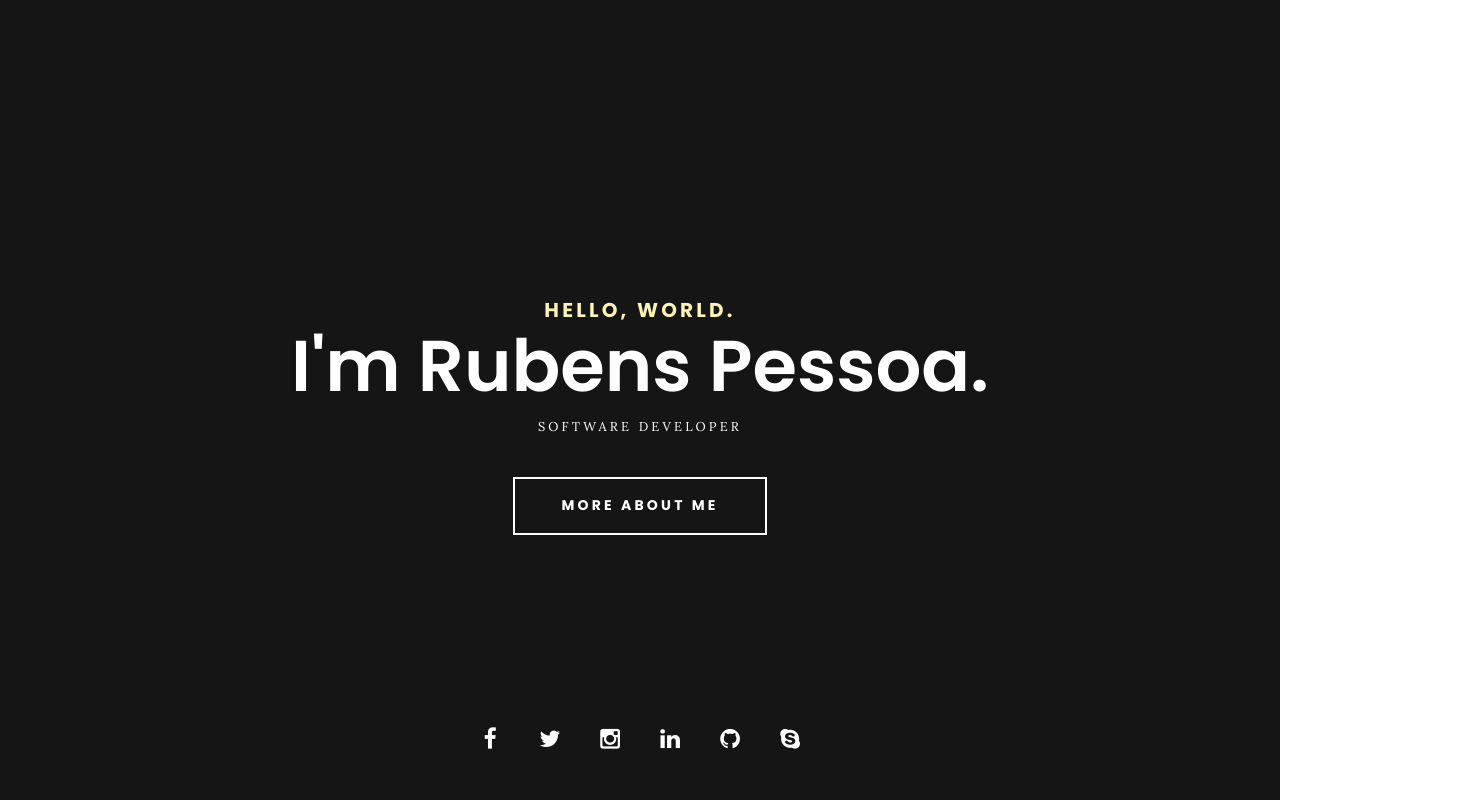
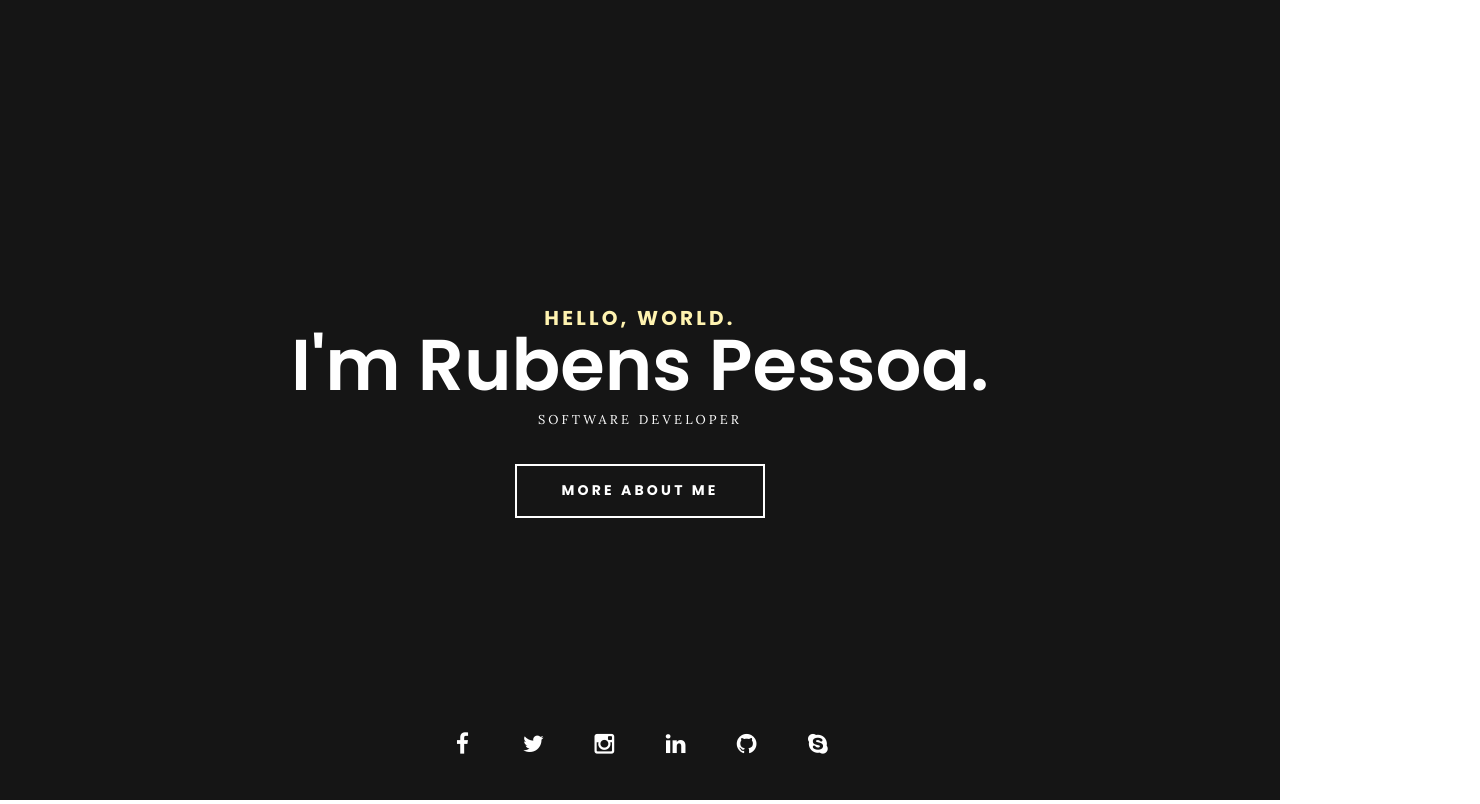
Before and after one commit to rubenspessoa/handmade-website, a plain HTML site: page index.html in a window 1280 px wide. Shown: the top 804 px of the page, 1480 px wide, since content can reach past the window. Drawn offline with nearby package versions, Linux system fonts and the light colour scheme.

Commit message:
Migrating from flexbox to bootstrap grid system

```diff
--- a/index.html
+++ b/index.html
@@ -1,17 +1,31 @@
 <!DOCTYPE html>
     <head>
         <title>Rubens Pessoa, the developer.</title>
+        <link rel="stylesheet" href="https://maxcdn.bootstrapcdn.com/bootstrap/4.0.0/css/bootstrap.min.css" integrity="sha384-Gn5384xqQ1aoWXA+058RXPxPg6fy4IWvTNh0E263XmFcJlSAwiGgFAW/dAiS6JXm" crossorigin="anonymous">
         <link rel="stylesheet" type="text/css" href="styles/style.css">
     </head>
     <body>
         <main>
             <!-- INTRO -->
-            <div class="intro intro-flex-container">
-                <div class="intro-row">
-                    <div class="intro-flex-item">
+            <div class="intro">
+                <div class="intro-flex-item container-fluid h-100">
+                    <div class="row align-items-center h-100">
+                        <div class="col-12">
+                            <div class="row">
+                                <div class="col">
                                     <h5>Hello, world.</h5>
+                                </div>
+                            </div>
+                            <div class="row">
+                                <div class="col">
                                     <h1>I'm Rubens Pessoa.</h1>
+                                </div>
+                            </div>
+                            <div class="row">
+                                <div class="col">
                                     <h6>Software Developer</h6>
+                                </div>
+                            </div>
                             <div class="buttons-container">
                                 <div class="button btn-black">
                                     <a href="#about">More about me</a>
@@ -19,25 +33,32 @@
                             </div>
                         </div>
                     </div>
-                <div class="social-flex-container">
-                    <div class="social-flex-item">
+                </div>
+                <div class="row social-flex-container">
+                    <div class="col-4"></div>
+                    <div class="col-4">
+                        <div class="row">
+                            <div class="col social-flex-item">
                                 <a href="https://www.facebook.com/rubenspbf"><i class="fa fa-facebook"></i></a>
                             </div>
-                    <div class="social-flex-item">
+                            <div class="col social-flex-item">
                                 <a href="https://twitter.com/rubenspbf"><i class="fa fa-twitter"></i></a>
                             </div>
-                    <div class="social-flex-item">
+                            <div class="col social-flex-item">
                                 <a href="https://www.instagram.com/rubenspbf/"><i class="fa fa-instagram"></i></a>
                             </div>
-                    <div class="social-flex-item">
+                            <div class="col social-flex-item">
                                 <a href="https://www.linkedin.com/in/rubenspbf/"><i class="fa fa-linkedin"></i></a>
                             </div>
-                    <div class="social-flex-item">
+                            <div class="col social-flex-item">
                                 <a href="https://github.com/rubenspessoa"><i class="fa fa-github"></i></a>
                             </div>
-                    <div class="social-flex-item">
+                            <div class="col social-flex-item">
                                 <a href="skype:rubens.pessoa.de.barros.filho"><i class="fa fa-skype"></i></a>
                             </div>
+                        </div>
+                    </div>
+                    <div class="col-4"></div>
                 </div>
             </div>
 
--- a/styles/style.scss
+++ b/styles/style.scss
@@ -15,10 +15,7 @@ html, body {
 
 main {
   height: auto;
-  display: flex;
-  flex-direction: column;
   align-items: center;
-  justify-content: flex-start;
 
   .intro {
     background-color: $black;
@@ -45,20 +42,6 @@ main {
   }
 }
 
-.intro-flex-container {
-  width: 100%;
-  display: flex;
-  flex-direction: column;
-  align-items: center;
-  justify-content: center;
-  padding: 0;
-  margin: 0;
-}
-
-.intro-row {
-  width: 90%;
-}
-
 .intro-flex-item {
 
   text-align: center;
@@ -66,6 +49,7 @@ main {
 
   h5, h6 {
     text-transform: uppercase;
+    margin: 1.5rem;
   }
 
   h1 {
@@ -106,8 +90,6 @@ main {
   left: 0;
   height: 100px;
   width: 100%;
-  display: flex;
-  flex-direction: row;
   align-items: center;
   justify-content: center;
 
```
Also changed, not shown: styles/style.css, 1 other file. Lines whose indentation alone changed are shown as unchanged.
